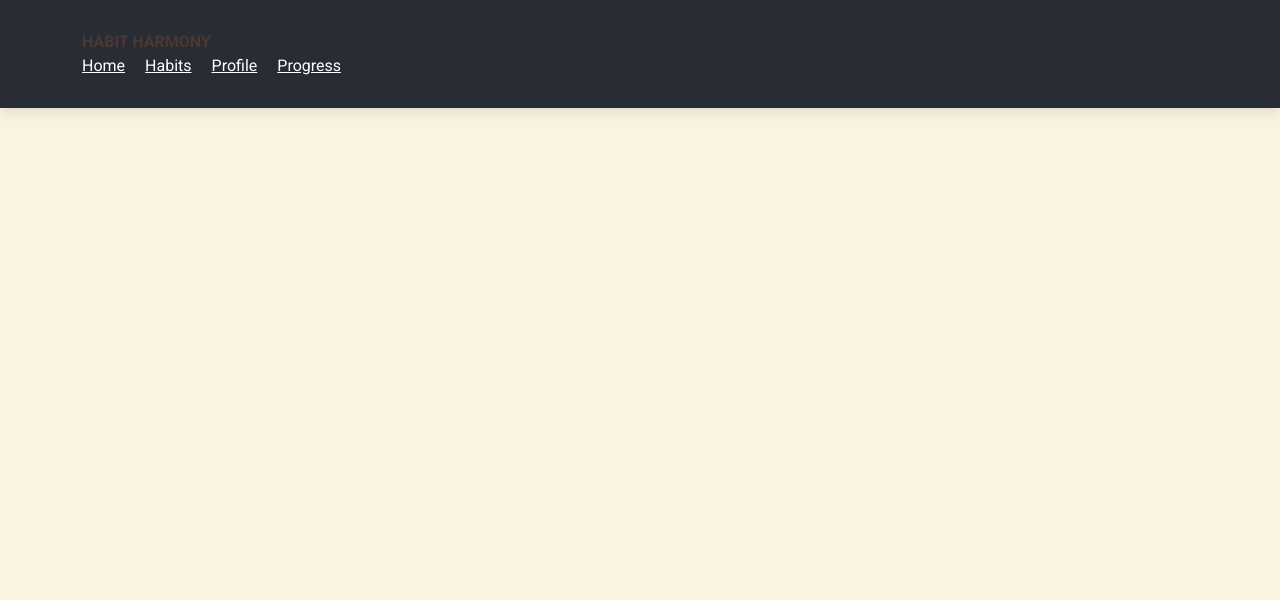
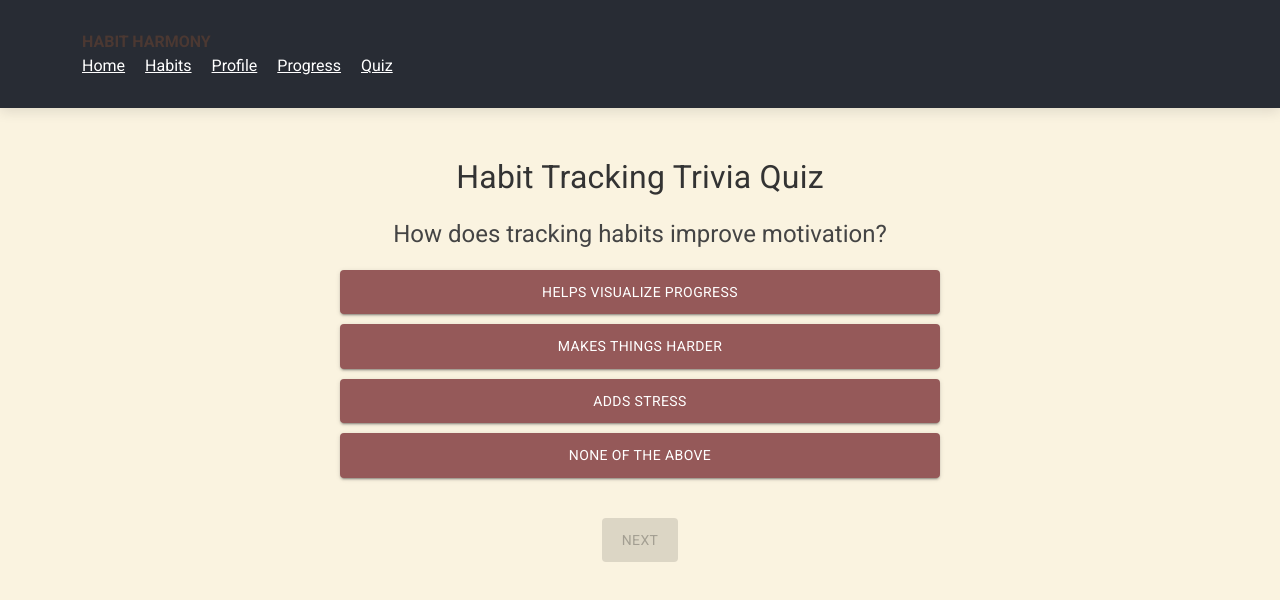
Before and after one commit to palmaisaias/HabitHarmony, a React (Vite) app: page /quiz in a window 1280 px wide. Shown: the top 600 px of the page. Built offline with nearby package versions, Linux system fonts and the light colour scheme.

Commit message:
quiz page

```diff
--- a/src/components/Navbar.jsx
+++ b/src/components/Navbar.jsx
@@ -13,6 +13,7 @@ const AppNavbar = () => {
           <Link to="/habits">Habits</Link>
           <Link to="/profile">Profile</Link>
           <Link to="/progress">Progress</Link> {/* Link to Progress page */}
+          <Link to="/quiz">Quiz</Link> {/* Link to Quiz page */}
         </div>
       </Container>
     </nav>
--- /dev/null
+++ b/src/pages/Quiz.jsx
@@ -0,0 +1,123 @@
+// Quiz.jsx
+import React, { useState } from 'react';
+import { Container, Typography, Button } from '@mui/material';
+import '../styles/Quiz.css';
+
+const questions = [
+  {
+    question: 'How does tracking habits improve motivation?',
+    options: ['Helps visualize progress', 'Makes things harder', 'Adds stress', 'None of the above'],
+    answer: 'Helps visualize progress',
+  },
+  {
+    question: 'Which of the following is a benefit of tracking habits?',
+    options: ['Identifies bad patterns', 'Creates confusion', 'Wastes time', 'None of the above'],
+    answer: 'Identifies bad patterns',
+  },
+  {
+    question: 'Habit tracking can improve which of these aspects of your life?',
+    options: ['Physical health', 'Mental health', 'Productivity', 'All of the above'],
+    answer: 'All of the above',
+  },
+  {
+    question: 'What does consistent habit tracking help you build?',
+    options: ['Accountability', 'Forgetfulness', 'Laziness', 'Excuses'],
+    answer: 'Accountability',
+  },
+  {
+    question: 'Tracking habits helps in identifying what?',
+    options: ['Progress', 'Failures only', 'Only positive outcomes', 'None of the above'],
+    answer: 'Progress',
+  },
+  {
+    question: 'Why is it useful to set a goal when tracking habits?',
+    options: ['Gives direction', 'Makes it boring', 'Unnecessary pressure', 'None of the above'],
+    answer: 'Gives direction',
+  },
+  {
+    question: 'Habit tracking can lead to which of these?',
+    options: ['Increased discipline', 'More confusion', 'Lack of focus', 'None of the above'],
+    answer: 'Increased discipline',
+  },
+  {
+    question: 'Which of these helps in maintaining consistency?',
+    options: ['Tracking progress', 'Ignoring the habit', 'Being lazy', 'None of the above'],
+    answer: 'Tracking progress',
+  },
+  {
+    question: 'How does tracking habits affect self-awareness?',
+    options: ['Increases self-awareness', 'Decreases it', 'No effect', 'Confuses the mind'],
+    answer: 'Increases self-awareness',
+  },
+  {
+    question: 'What can tracking habits help you celebrate?',
+    options: ['Small wins', 'Nothing', 'Failures', 'Stress'],
+    answer: 'Small wins',
+  },
+];
+
+const Quiz = () => {
+  const [currentQuestion, setCurrentQuestion] = useState(0);
+  const [score, setScore] = useState(0);
+  const [showScore, setShowScore] = useState(false);
+  const [selectedAnswer, setSelectedAnswer] = useState(null);
+
+  const handleAnswerOptionClick = (option) => {
+    setSelectedAnswer(option);
+  };
+
+  const handleNextQuestion = () => {
+    if (selectedAnswer === questions[currentQuestion].answer) {
+      setScore(score + 1);
+    }
+    setSelectedAnswer(null);
+    const nextQuestion = currentQuestion + 1;
+    if (nextQuestion < questions.length) {
+      setCurrentQuestion(nextQuestion);
+    } else {
+      setShowScore(true);
+    }
+  };
+
+  return (
+    <Container className="quiz-container">
+      <Typography variant="h4" className="quiz-heading">
+        Habit Tracking Trivia Quiz
+      </Typography>
+      {showScore ? (
+        <div className="score-section">
+          You scored {score} out of {questions.length}
+        </div>
+      ) : (
+        <div className="question-section">
+          <Typography variant="h5" className="question-text">
+            {questions[currentQuestion].question}
+          </Typography>
+          <div className="options-container">
+            {questions[currentQuestion].options.map((option, index) => (
+              <Button
+                key={index}
+                variant="contained"
+                className={`option-button ${selectedAnswer === option ? 'selected' : ''}`}
+                onClick={() => handleAnswerOptionClick(option)}
+              >
+                {option}
+              </Button>
+            ))}
+          </div>
+          <Button
+            variant="contained"
+            color="primary"
+            className="next-button"
+            onClick={handleNextQuestion}
+            disabled={!selectedAnswer}
+          >
+            Next
+          </Button>
+        </div>
+      )}
+    </Container>
+  );
+};
+
+export default Quiz;
--- a/src/router/index.jsx
+++ b/src/router/index.jsx
@@ -4,6 +4,7 @@ import Home from '../pages/Home';
 import Habits from '../pages/Habits';
 import Profile from '../pages/Profile';
 import Progress from '../pages/Progress'; // Import the new Progress page
+import Quiz from '../pages/Quiz'; // Import the new Quiz page
 import AppNavbar from '../components/Navbar';
 
 const AppRouter = () => {
@@ -15,6 +16,7 @@ const AppRouter = () => {
         <Route path="/habits" element={<Habits />} />
         <Route path="/profile" element={<Profile />} />
         <Route path="/progress" element={<Progress />} /> {/* Add Progress route */}
+        <Route path="/quiz" element={<Quiz />} /> {/* Add Quiz route */}
       </Routes>
     </Router>
   );
--- /dev/null
+++ b/src/styles/Quiz.css
@@ -0,0 +1,59 @@
+/* Quiz.css */
+
+.quiz-container {
+  display: flex !important;
+  flex-direction: column !important;
+  align-items: center !important;
+  justify-content: center !important;
+  margin-top: 50px !important;
+}
+
+.quiz-heading {
+  font-size: 2rem !important;
+  margin-bottom: 20px !important;
+  text-align: center !important;
+  color: #333 !important;
+}
+
+.question-section {
+  width: 100% !important;
+  max-width: 600px !important;
+  margin-bottom: 30px !important;
+  text-align: center !important;
+}
+
+.question-text {
+  margin-bottom: 20px !important;
+  font-size: 1.5rem !important;
+  color: #444 !important;
+}
+
+.options-container {
+  display: flex !important;
+  flex-direction: column !important;
+  gap: 10px !important;
+  margin-bottom: 20px !important;
+}
+
+.option-button {
+  padding: 10px !important;
+  background-color: #955959 !important;
+  transition: background-color 0.3s ease !important;
+}
+
+.option-button.selected {
+  background-color: #6a11cb !important;
+  color: white !important;
+}
+
+.next-button {
+  margin-top: 20px !important;
+  padding: 10px 20px !important;
+}
+
+.score-section {
+  font-size: 1.8rem !important;
+  color: #333 !important;
+  text-align: center !important;
+  margin-top: 30px !important;
+}
```
